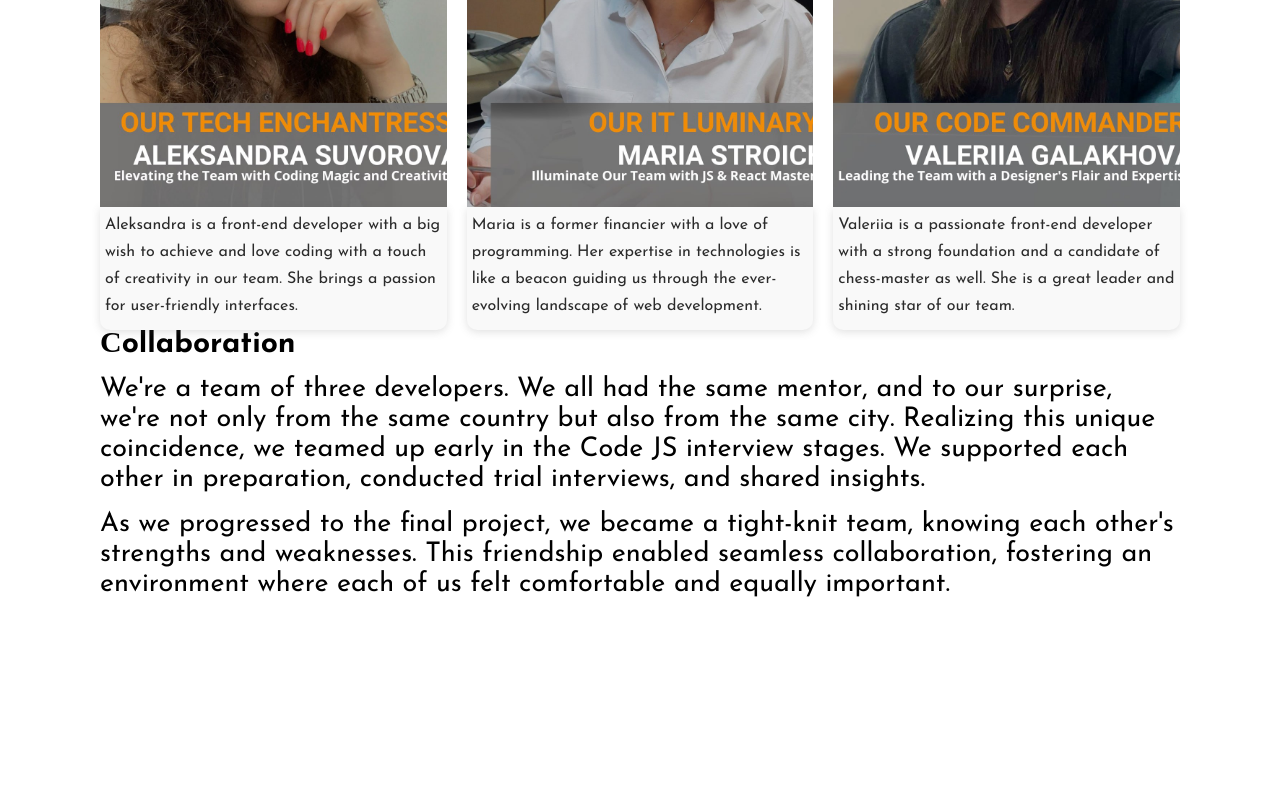
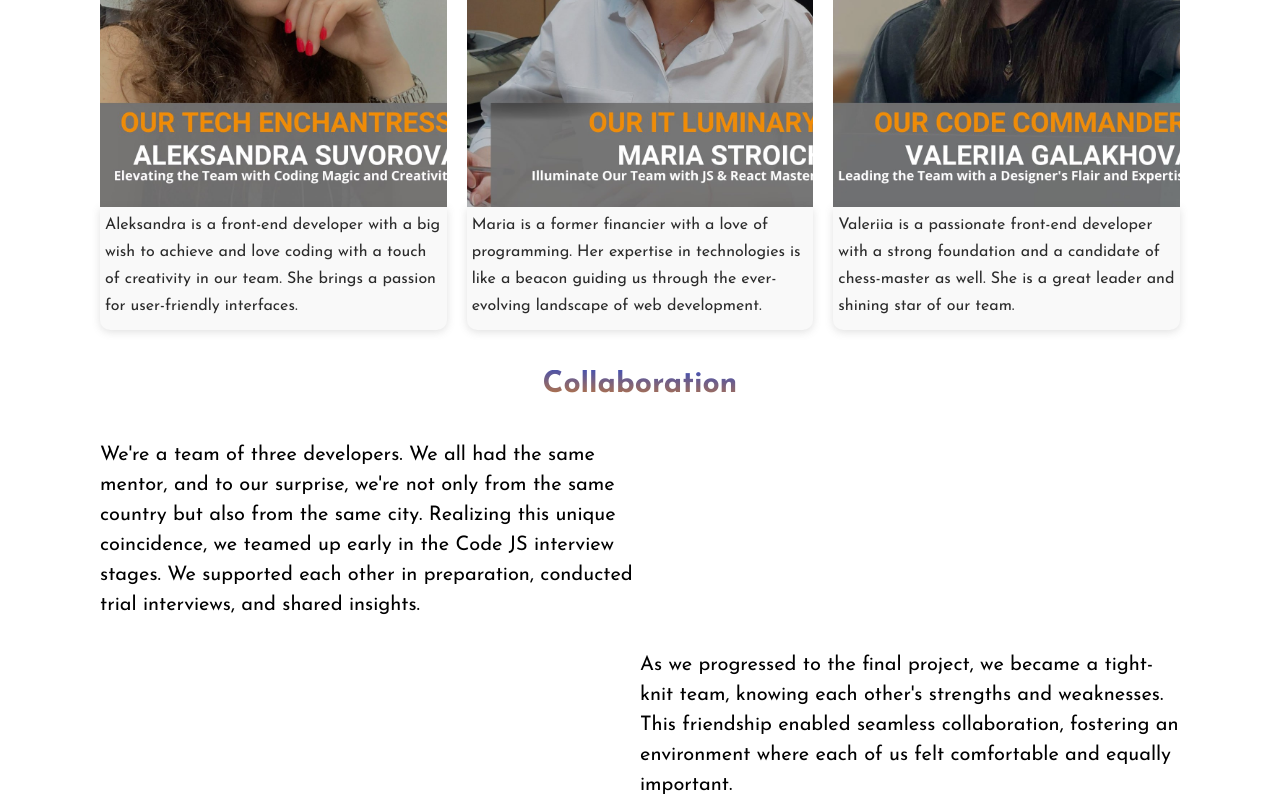
Before and after one commit to ValeriyaGlx/eCommerce-Application, a React (Create React App) app: page /about in a window 1280 px wide. Shown: the part 876-1676 px from the top of the page. Before the commit the page ends 1496 px from the top, so only its background shows below. Built offline with nearby package versions, Linux system fonts and the light colour scheme.

Commit message:
fix: fix about us styles

```diff
--- a/src/pages/AboutUs/AboutUs.tsx
+++ b/src/pages/AboutUs/AboutUs.tsx
@@ -22,25 +22,19 @@ const AboutUs = () => {
           ))}
         </div>
 
-        <h2>Сollaboration</h2>
+        <h2 className={'collaboration-inner'}>Collaboration</h2>
         <div className={'collaboration'}>
-          <p className='about-container__story'>
-            We're a team of three developers. We all had the same mentor, and to
-            our surprise, we're not only from the same country but also from the
-            same city. Realizing this unique coincidence, we teamed up early in
-            the Code JS interview stages. We supported each other in
-            preparation, conducted trial interviews, and shared insights.
-          </p>
-          <div></div>
+          We're a team of three developers. We all had the same mentor, and to
+          our surprise, we're not only from the same country but also from the
+          same city. Realizing this unique coincidence, we teamed up early in
+          the Code JS interview stages. We supported each other in preparation,
+          conducted trial interviews, and shared insights.
         </div>
         <div className={'collaboration'}>
-          <div></div>
-          <p className='about-container__story'>
-            As we progressed to the final project, we became a tight-knit team,
-            knowing each other's strengths and weaknesses. This friendship
-            enabled seamless collaboration, fostering an environment where each
-            of us felt comfortable and equally important.
-          </p>
+          As we progressed to the final project, we became a tight-knit team,
+          knowing each other's strengths and weaknesses. This friendship enabled
+          seamless collaboration, fostering an environment where each of us felt
+          comfortable and equally important.
         </div>
       </div>
     </>
--- a/src/pages/AboutUs/_AboutUs.scss
+++ b/src/pages/AboutUs/_AboutUs.scss
@@ -1,4 +1,5 @@
 @import 'src/constants/scss/variables';
+@import 'src/constants/scss/extentds';
 
 .about-container__photos {
   column-gap: 20px;
@@ -37,3 +38,22 @@
 .about-regards {
   display: flex;
 }
+
+.collaboration-inner {
+  @extend %textColorOrangeBlueGradient;
+  text-align: center;
+  margin: 40px 0;
+}
+
+.collaboration {
+  width: 50%;
+  margin-bottom: 30px;
+
+  &:last-child {
+    float: right;
+  }
+
+  @media (max-width: 700px) {
+    width: 100%;
+  }
+}
```
Also changed, not shown: src/assets/img/charlesdeluvio-AT5vuPoi8vc-unsplash.jpg (deleted).
